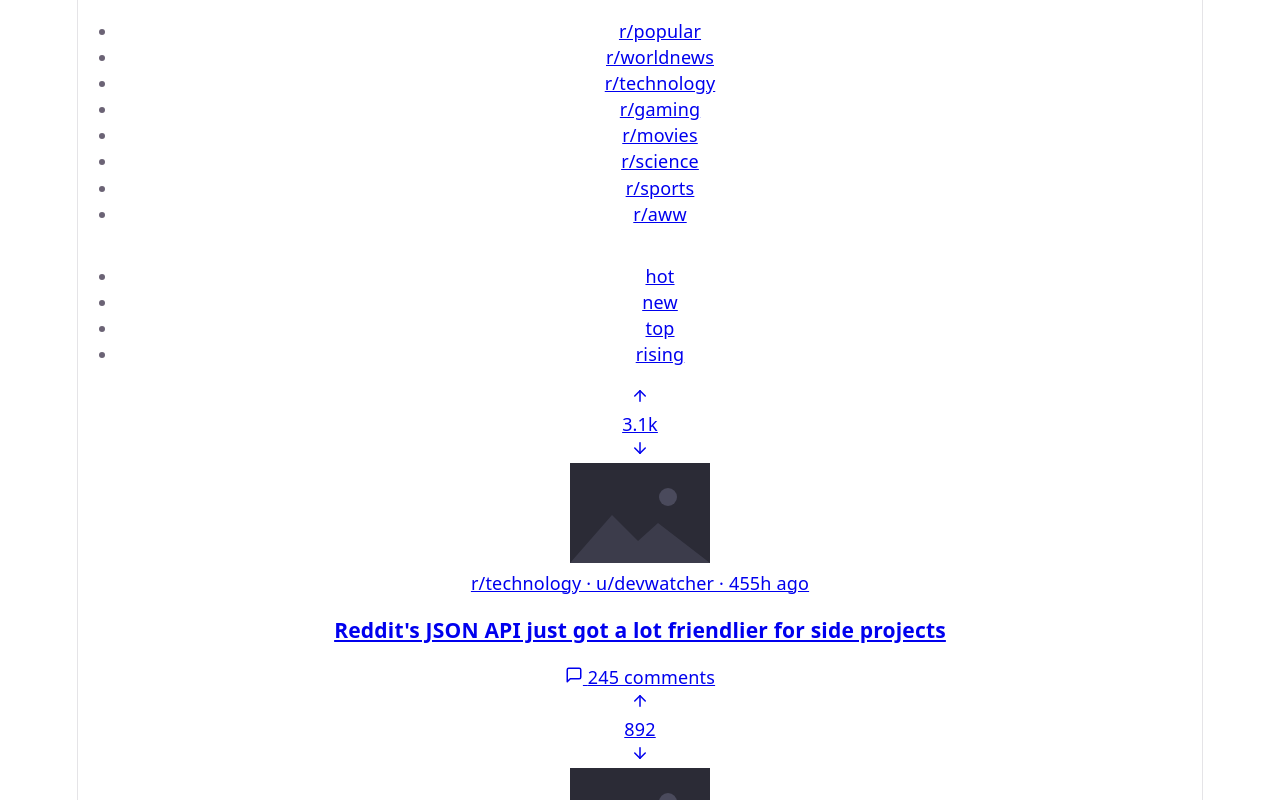
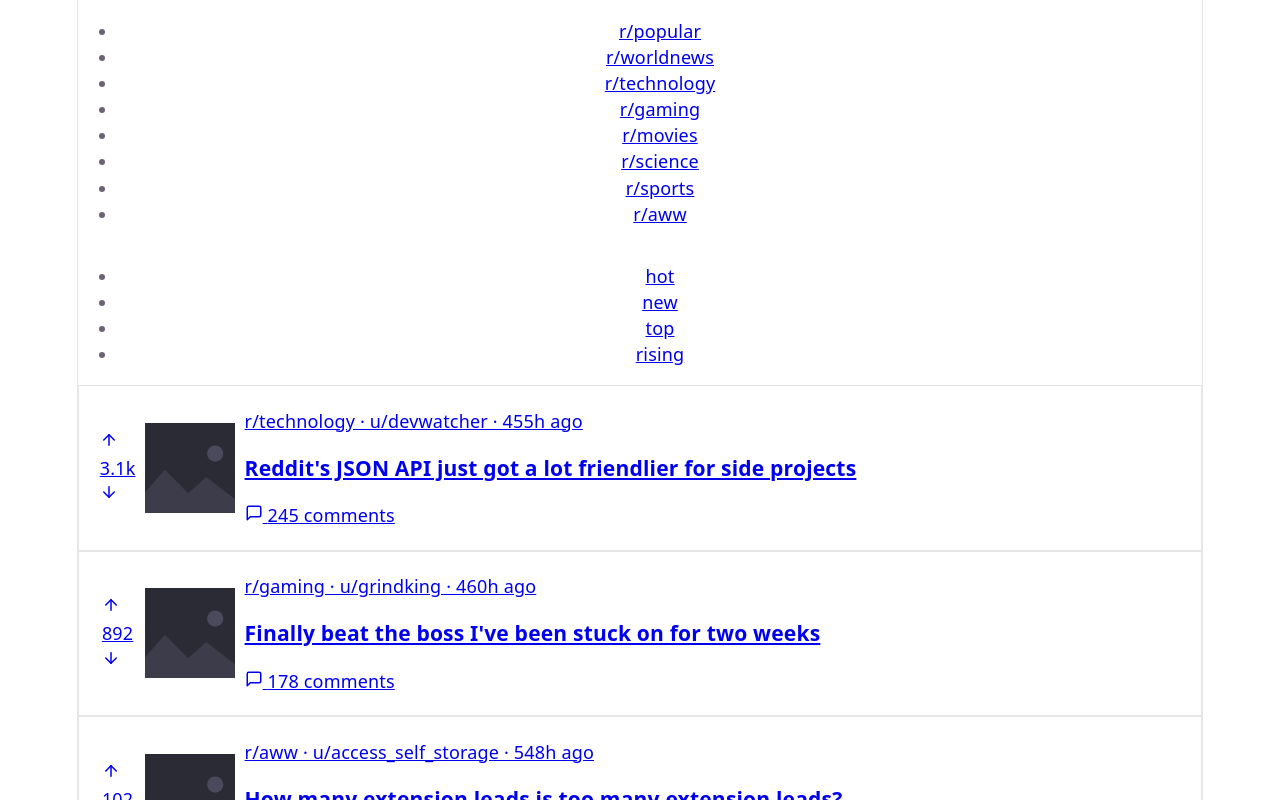
Before and after one commit to abdioshaikhyt/postfeed, a React (Vite) app: page /r/popular/hot in a window 1280 px wide. Shown: the top 800 px of the page. Built offline with nearby package versions, Linux system fonts and the light colour scheme.

Commit message:
KAN-32: add 3-column grid layout and theme colour variables to PostCard

```diff
--- a/src/components/PostCard.jsx
+++ b/src/components/PostCard.jsx
@@ -2,12 +2,13 @@
 import { Link } from "react-router-dom";
 import { FiArrowUp, FiArrowDown, FiMessageSquare, FiImage } from "react-icons/fi";
 import { formatUps } from "../utils/formatNumbers";
+import styles from './PostCard.module.css';
 function PostCard({ title, author, subreddit, createdAt, ups, numComments, thumbnail, permalink}) {
 
     return (
         <Link to={permalink}>
-        <article>
-            <div>
+        <article className={styles['article-container']}>
+            <div className={styles.vote}>
             <span className="vote-btn-up">
                 <FiArrowUp aria-hidden="true"></FiArrowUp>
             </span>
@@ -19,8 +20,8 @@
             </span>
             </div>
 
-            <div>
-                {thumbnail ? <img src={thumbnail} alt={title} loading="lazy"/> : <FiImage aria-hidden="true"></FiImage>}
+            <div className= {styles['img-container']}>
+                {thumbnail ? <img src={thumbnail} alt={title} loading="lazy" className={styles.thumbnail}/> : <FiImage aria-hidden="true" className={styles['FI-Image']}></FiImage>}
             </div>
             <div>
                 <p>{`r/${subreddit} · u/${author} · ${createdAt}`}</p>
--- /dev/null
+++ b/src/components/PostCard.module.css
@@ -0,0 +1,34 @@
+.article-container {
+    display: grid;
+    background: var(--card-bg);
+    border: 1px solid var(--card-border);
+    grid-template-columns: 34px 90px 1fr;
+    gap: 10px;
+    padding: 1.2rem;
+    text-align: left;
+}
+.thumbnail {
+    height:90px;
+    width: 90px;
+    object-fit: cover;
+
+}
+
+.img-container {
+    height: 90px;
+    width: 90px;
+    background-color: var(--card-img-bg);
+    align-self: center;
+    justify-self: center;
+    display: flex;
+    justify-content: center;
+    align-items: center;
+}
+
+.vote {
+    align-self: center;
+    justify-self: center;
+}
+.FI-Image {
+    font-size: 45px;
+}
--- a/src/main.jsx
+++ b/src/main.jsx
@@ -1,6 +1,7 @@
 import { StrictMode } from 'react'
 import { createRoot } from 'react-dom/client'
-import './index.css'
+import './index.css';
+import './styles/base.css'
 import App from './App.jsx'
 import store from './app/store.js';
 import { Provider } from 'react-redux';
--- /dev/null
+++ b/src/styles/base.css
@@ -0,0 +1,25 @@
+:root {
+--card-bg: #ffffff;
+
+
+--card-border:#e5e4e7;
+
+
+--card-title:#08060d;
+
+
+--card-muted:#6b6375;
+
+
+--card-img-bg:#f4f3ec;
+
+}
+@media (prefers-color-scheme: dark) {
+  :root {
+    --card-bg:#1f2028;
+     --card-border: #2e303a;
+     --card-title: #f3f4f6;
+     --card-muted: #9ca3af;
+     --card-img-bg: #2a2b36;
+   }
+}
```
